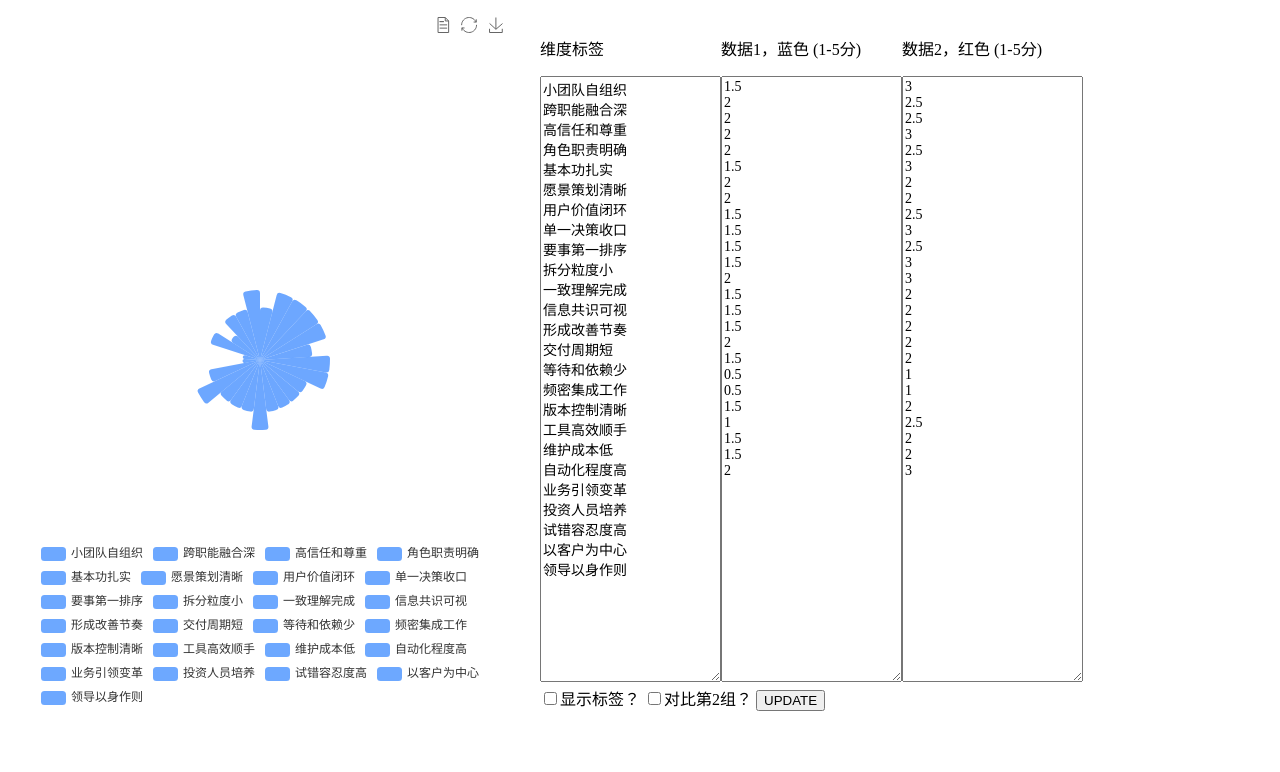
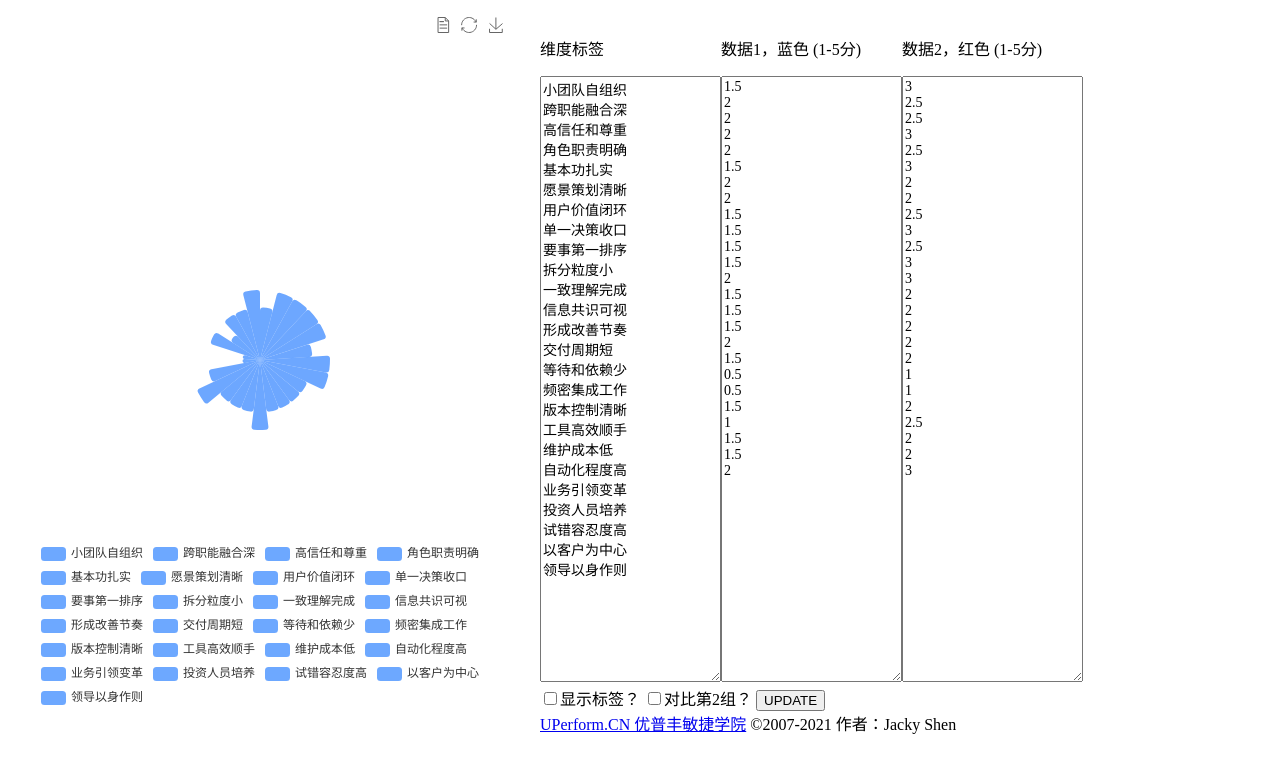
Before and after one commit to mebusw/roseType-balance-wheel-assessment-tool, a plain HTML site: page index.html in a window 1280 px wide. Drawn offline with nearby package versions, Linux system fonts and the light colour scheme.

Commit message:
add copyrights

```diff
--- a/index.html
+++ b/index.html
@@ -23,6 +23,7 @@
         		<input type="checkbox" id="willCompareWithTeam2" onchange="toogleTwo()"><label for="willCompareWithTeam2">对比第2组？</label>
         		<button id="update" onClick="update()">UPDATE</button>
         	</div>
+	        <div><a href="http://www.uperform.cn">UPerform.CN 优普丰敏捷学院</a>  ©2007-2021 作者：Jacky Shen</div>
         </div>
 
         <script type="text/javascript" src="https://cdn.jsdelivr.net/npm/echarts@5/dist/echarts.min.js"></script>
```
